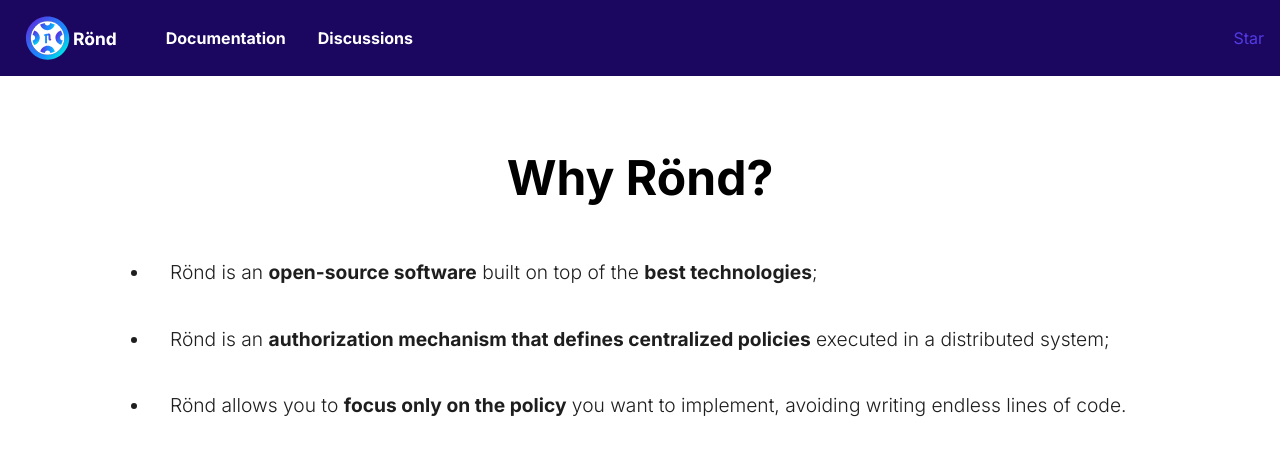
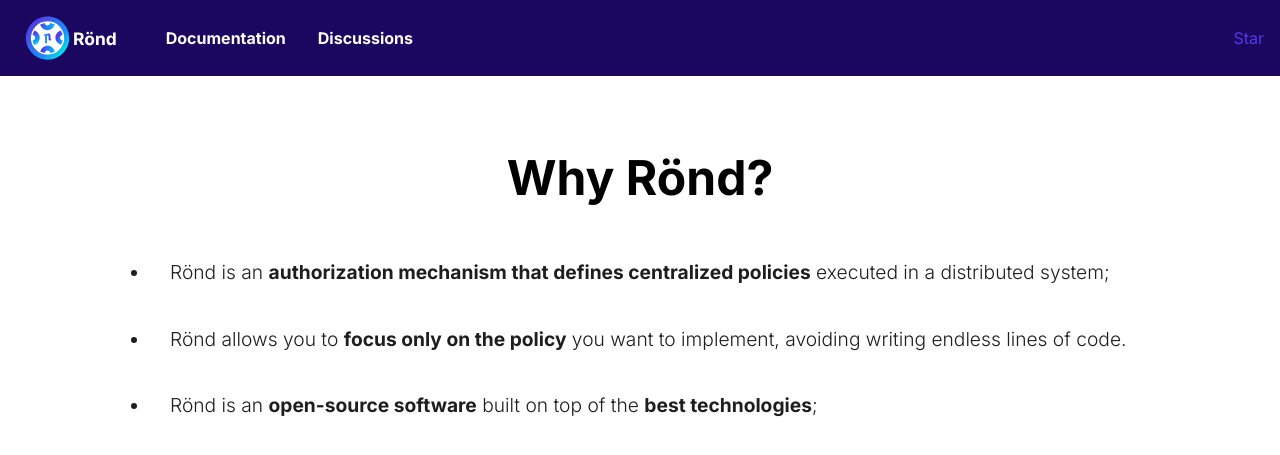
Before and after one commit to rond-authz/rond-authz.github.io, a Jekyll site: the page built from pages/index.md, in a window 1280 px wide and 900 px high, scrolled down 435 px, cut to the strip 0-455 px from the top of the window. Built offline with Jekyll 4.4.1, drawn with Linux system fonts in a browser that asks for light colours; some of the changed lines change nothing that is shown.

Commit message:
change li order

```diff
--- a/_includes/hero.html
+++ b/_includes/hero.html
@@ -21,9 +21,9 @@
           <strong>Why Rönd?</strong>
         </h1>
         <ul class="why-rond">
-          <li>Rönd is an <strong>open-source software</strong> built on top of the <strong>best technologies</strong>;</li>
           <li>Rönd is an <strong>authorization mechanism that defines centralized policies</strong> executed in a distributed system;</li>
           <li>Rönd allows you to <strong>focus only on the policy</strong> you want to implement, avoiding writing endless lines of code.</li>
+          <li>Rönd is an <strong>open-source software</strong> built on top of the <strong>best technologies</strong>;</li>
         </ul>
         <div class="centered">
           <iframe width="560" height="315" src="https://www.youtube.com/embed/ubT31NtHV8w?controls=0" title="YouTube video player" frameborder="0" allow="accelerometer; autoplay; clipboard-write; encrypted-media; gyroscope; picture-in-picture" allowfullscreen></iframe>
```
